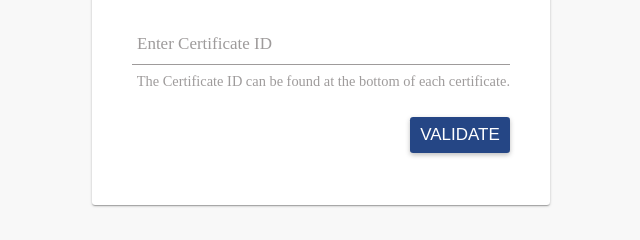
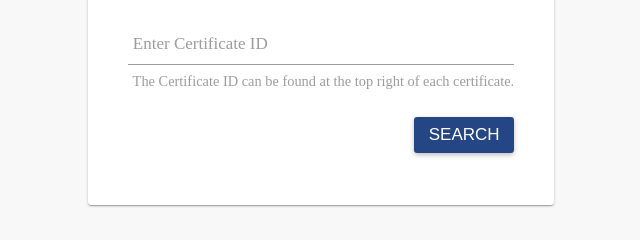
Before and after one commit to Finxerunt/Verify, a plain HTML site: page Index.html in a window 1280 px wide. Shown: the part 445-685 px from the top of the page, 319-959 px from the left. Drawn offline with Linux system fonts and the light colour scheme.

Commit message:
Update Index.html

```diff
--- a/Index.html
+++ b/Index.html
@@ -34,8 +34,8 @@
             </p>
         </div>
 
-        <div class = "directions">The Certificate ID can be found at the bottom of each certificate.</div>
-        <button onclick="getURL()" type="submit">VALIDATE</button>
+        <div class = "directions">The Certificate ID can be found at the top right of each certificate.</div>
+        <button onclick="getURL()" type="submit">SEARCH</button>
     </form>
 
 
```
